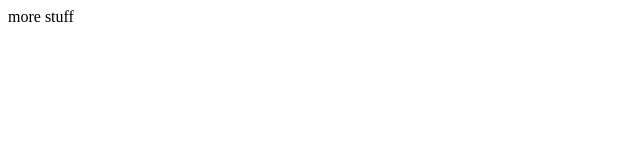
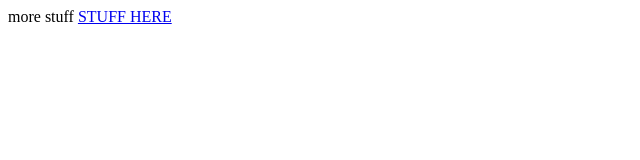
Before and after one commit to Ty-444/cspmaze, a plain HTML site: page room4.html in a window 1280 px wide. Shown: the whole page, without its empty margins (0-640 px from the left). Drawn offline with Linux system fonts and the light colour scheme.

Commit message:
more links

```diff
--- a/room4.html
+++ b/room4.html
@@ -5,5 +5,6 @@
   </head>
   <body>
 more stuff
+<a href="https://mazoo10.github.io/csp-maze/Rooms/room2.html">STUFF HERE</a>
   </body>
 </html>
```
